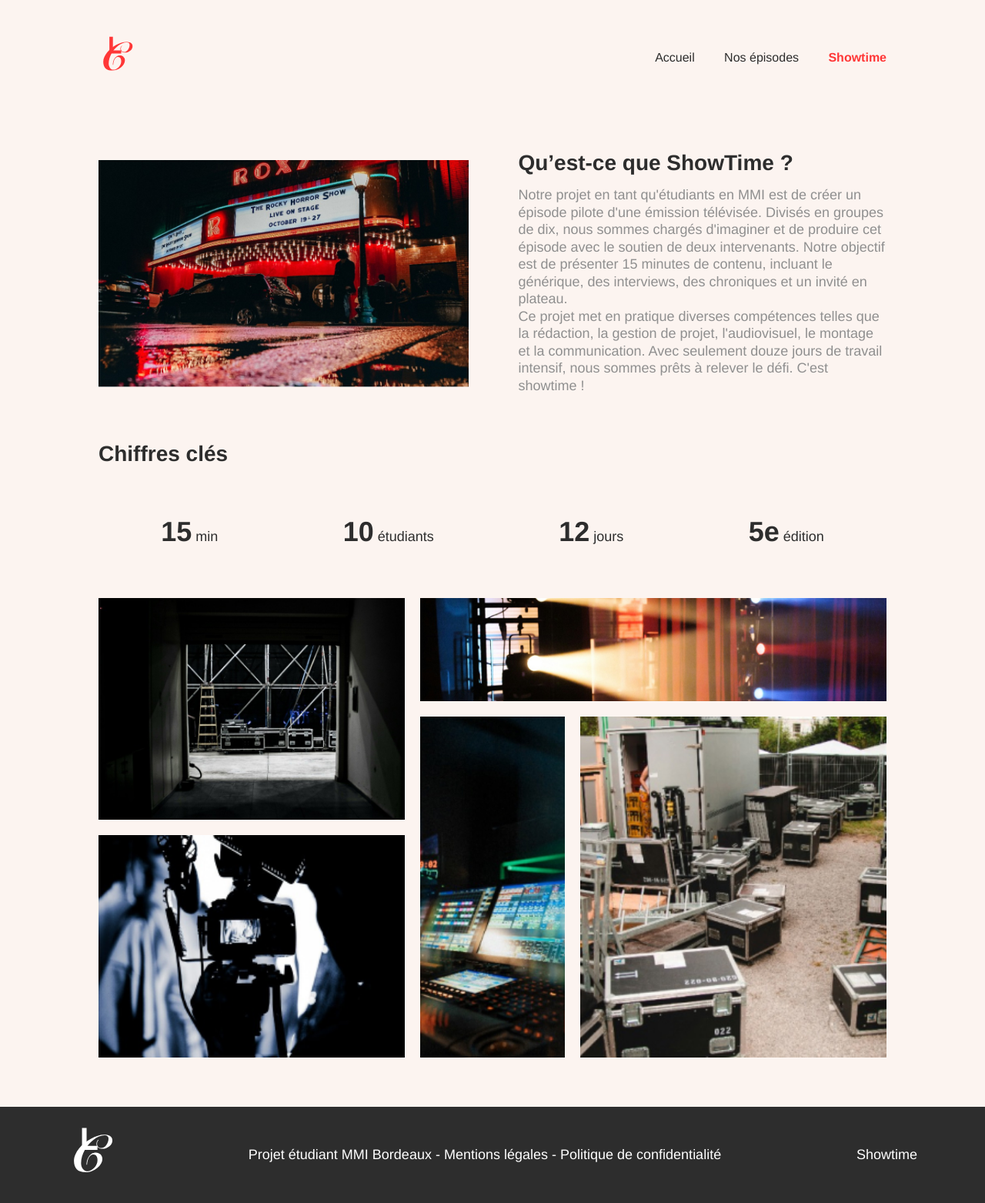
After one commit to Viturna/lautrecinema, a PHP site: page /showtime.php in a window 1280 px wide. The commit adds this page. Shown: the whole page at 77% size. Run offline with PHP 8.4, Linux system fonts and the light colour scheme.

Commit message:
qvancement

```diff
--- a/header.php
+++ b/header.php
@@ -7,7 +7,7 @@
     <ul class="menu">
       <li><a href="/index.php" class="menu-link <?php echo basename($_SERVER['PHP_SELF']) == 'index.php' ? 'active' : ''; ?>">Accueil</a></li>
       <li><a href="/videos.php" class="menu-link <?php echo basename($_SERVER['PHP_SELF']) == 'videos.php' ? 'active' : ''; ?>"> Nos épisodes</a></li>
-      <li><a href="#" class="menu-link">Showtime MMI Bordeaux</a></li>
+      <li><a href="/showtime.php" class="menu-link <?php echo basename($_SERVER['PHP_SELF']) == 'showtime.php' ? 'active' : ''; ?>">Showtime</a></li>
     </ul>
     <div class="menu-btn">
       <span class="bar"></span>
--- a/index.php
+++ b/index.php
@@ -1,5 +1,5 @@
 <!DOCTYPE html>
-<html lang="en">
+<html lang="fr">
 
 <head>
   <meta charset="UTF-8">
--- /dev/null
+++ b/showtime.php
@@ -0,0 +1,73 @@
+<!DOCTYPE html>
+<html lang="fr">
+
+<head>
+  <meta charset="UTF-8">
+  <meta name="viewport" content="width=device-width, initial-scale=1.0">
+  <title>Document</title>
+  <link href="./src/css/reset.css" rel="stylesheet">
+  <link href="./src/css/style.css" rel="stylesheet">
+
+</head>
+
+<body>
+  <?php include_once './header.php'; ?>
+  <main class="grid">
+    <section class="showtime-section">
+      <img src="/src/image/showtime-deco.jpg">
+      <div class="showtime-box">
+        <h2>Qu’est-ce que ShowTime ?</h2>
+        <p>Notre projet en tant qu'étudiants en MMI est de créer un épisode pilote d'une émission télévisée. Divisés en groupes de dix, nous sommes chargés d'imaginer et de produire cet épisode avec le soutien de deux intervenants. Notre objectif est de présenter 15 minutes de contenu, incluant le générique, des interviews, des chroniques et un invité en plateau.
+          <br>Ce projet met en pratique diverses compétences telles que la rédaction, la gestion de projet, l'audiovisuel, le montage et la communication. Avec seulement douze jours de travail intensif, nous sommes prêts à relever le défi. C'est showtime !
+        </p>
+      </div>
+    </section>
+    <section class="number-section">
+      <h2>Chiffres clés</h2>
+      <div class="number-flex">
+        <div class="box-number">
+          <p class="number">15</p>
+          <p>min</p>
+        </div>
+        <div class="box-number">
+          <p class="number">10</p>
+          <p>étudiants</p>
+        </div>
+        <div class="box-number">
+          <p class="number">12</p>
+          <p>jours</p>
+        </div>
+        <div class="box-number">
+          <p class="number">5e</p>
+          <p>édition</p>
+        </div>
+      </div>
+    </section>
+    <section class="gallery">
+      <div class="parent">
+        <div class="div1"><img src="./src/image/gallery1.jpg" onclick="openImage(this)"></div>
+        <div class="div2"><img src="./src/image/gallery2.jpg" onclick="openImage(this)"></div>
+        <div class="div3"><img src="./src/image/gallery3.jpg" onclick="openImage(this)"></div>
+        <div class="div4"><img src="./src/image/gallery4.jpg" onclick="openImage(this)"></div>
+        <div class="div5"><img src="./src/image/gallery5.jpg" onclick="openImage(this)"></div>
+      </div>
+    </section>
+    <div class="popup" id="popup" onclick="closePopup()">
+      <span class="close" onclick="closePopup()">&times;</span>
+      <img src="" id="popupImage" alt="Popup Image">
+    </div>
+    <script>
+      function openImage(element) {
+        document.getElementById("popup").style.display = "flex";
+        document.getElementById("popupImage").src = element.src;
+      }
+
+      function closePopup() {
+        document.getElementById("popup").style.display = "none";
+      }
+    </script>
+  </main>
+  <?php require_once 'footer.php' ?>
+</body>
+
+</html>
--- a/src/css/style.css
+++ b/src/css/style.css
@@ -70,9 +70,11 @@ body {
 .red {
   color: #FF3737;
 }
+
 .snell:nth-child(1) {
   letter-spacing: 30px;
 }
+
 .snell {
   font-family: "Snell Roundhand";
   letter-spacing: 13px;
@@ -251,6 +253,11 @@ h3 {
   margin: 30px auto;
 }
 
+.card.disabled {
+  background-color: rgba(0, 0, 0, 0.01);
+  opacity: 0.6;
+}
+
 .card-content {
   padding: 20px;
   display: flex;
@@ -358,10 +365,12 @@ h3 {
   justify-content: center;
   gap: 50px;
 }
-.controller-icon:hover path{
-cursor: pointer;
-fill: #ae1b1b;
+
+.controller-icon:hover path {
+  cursor: pointer;
+  fill: #ae1b1b;
 }
+
 .circle {
   width: 80px;
   height: 80px;
@@ -384,10 +393,14 @@ fill: #ae1b1b;
 }
 
 .video {
-  overflow: hidden; /* Pour cacher le débordement de la vidéo */
-  display: flex; /* Pour centrer la vidéo horizontalement et verticalement */
-  justify-content: center; /* Pour centrer horizontalement */
-  align-items: center; /* Pour centrer verticalement */
+  overflow: hidden;
+  /* Pour cacher le débordement de la vidéo */
+  display: flex;
+  /* Pour centrer la vidéo horizontalement et verticalement */
+  justify-content: center;
+  /* Pour centrer horizontalement */
+  align-items: center;
+  /* Pour centrer verticalement */
 }
 
 .video::before {
@@ -397,12 +410,127 @@ fill: #ae1b1b;
   left: 0;
   width: 100%;
   height: 100%;
-  background: url('chemin/vers/votre/image-de-fond.jpg') center center/cover; /* Image de fond floue */
-  z-index: -1; /* Assurez-vous que le fond est derrière la vidéo */
-  filter: blur(10px); /* Appliquer un flou à l'image de fond */
+  background: url('chemin/vers/votre/image-de-fond.jpg') center center/cover;
+  /* Image de fond floue */
+  z-index: -1;
+  /* Assurez-vous que le fond est derrière la vidéo */
+  filter: blur(10px);
+  /* Appliquer un flou à l'image de fond */
 }
 
 
+
+/* Showtime */
+.showtime-section {
+  margin-top: 48px;
+  display: flex;
+  align-items: center;
+}
+
+.showtime-section img {
+  width: 515px;
+  height: 295px;
+}
+
+.showtime-box {
+  width: 40vw;
+  margin-left: 64px;
+}
+
+.number-section {
+  margin-top: 64px;
+}
+
+.number-flex {
+  margin-top: 64px;
+  display: flex;
+  justify-content: space-around;
+}
+
+.box-number {
+  align-items: flex-end;
+  display: inline-flex;
+}
+
+.box-number p {
+  color: #2D2D2D;
+}
+
+.box-number p:nth-child(2) {
+  line-height: 180%;
+  margin-left: 5px;
+}
+
+.number {
+  font-weight: 700;
+  font-size: 36px;
+}
+
+.parent {
+  display: grid;
+  grid-template-columns: repeat(5, 1fr);
+  grid-template-rows: repeat(4, 1fr);
+  grid-column-gap: 20px;
+  grid-row-gap: 20px;
+}
+.parent img{
+  width: 100%;
+  height: 100%;
+  object-fit: cover;
+}
+.div1 {
+  grid-area: 1 / 1 / 3 / 3;
+}
+
+.div2 {
+  grid-area: 1 / 3 / 2 / 6;
+}
+
+.div3 {
+  grid-area: 3 / 1 / 5 / 3;
+}
+
+.div4 {
+  grid-area: 2 / 3 / 5 / 4;
+}
+
+.div5 {
+  grid-area: 2 / 4 / 5 / 6;
+}
+
+.gallery{
+  margin-top: 64px;
+}
+
+.popup {
+  display: none;
+  position: fixed;
+  align-items: center;
+  justify-content: center;
+  top: 0;
+  left: 0;
+  width: 100%;
+  height: 100%;
+  background-color: rgba(0, 0, 0, 0.7);
+  z-index: 9999;
+}
+
+.popup img {
+  display: block;
+  margin: auto;
+  width: 60vw;
+  max-height: 80vh;
+  object-fit: cover;
+}
+
+.popup .close {
+  position: absolute;
+  top: 20px;
+  right: 20px;
+  font-size: 30px;
+  color: #fff;
+  cursor: pointer;
+}
 
 @media (min-width: 0px) and (max-width: 319px) {
   header {
@@ -551,14 +679,17 @@ fill: #ae1b1b;
     width: 20px;
     margin-right: 20px;
   }
+
   /* Footer */
   footer {
     flex-direction: column;
     height: 250px;
   }
-  .footer-logo{
+
+  .footer-logo {
     width: 45px;
   }
+
   footer p {
     font-size: 16px;
     padding: 0px 10px;
@@ -777,14 +908,16 @@ fill: #ae1b1b;
     margin-right: 20px;
   }
 
-   /* Footer */
-   footer {
+  /* Footer */
+  footer {
     flex-direction: column;
     height: 250px;
   }
-  .footer-logo{
+
+  .footer-logo {
     width: 45px;
   }
+
   footer p {
     font-size: 16px;
     padding: 0px 10px;
```
Also changed, not shown: videos.php (+37 -1 lines), src/image/gallery1.jpg (added), src/image/gallery2.jpg (added), src/image/gallery3.jpg (added), src/image/gallery4.jpg (added), src/image/gallery5.jpg (added), src/image/showtime-deco.jpg (added), 1 other file.
